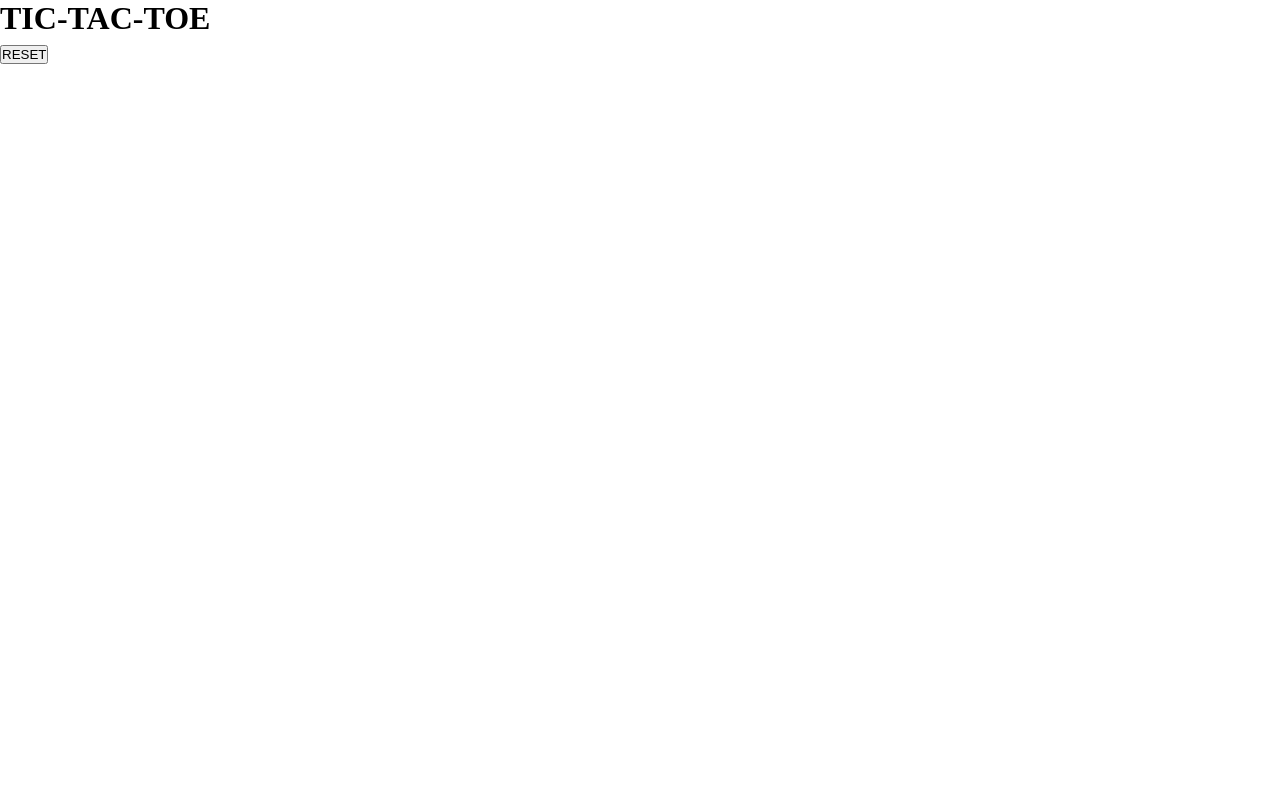
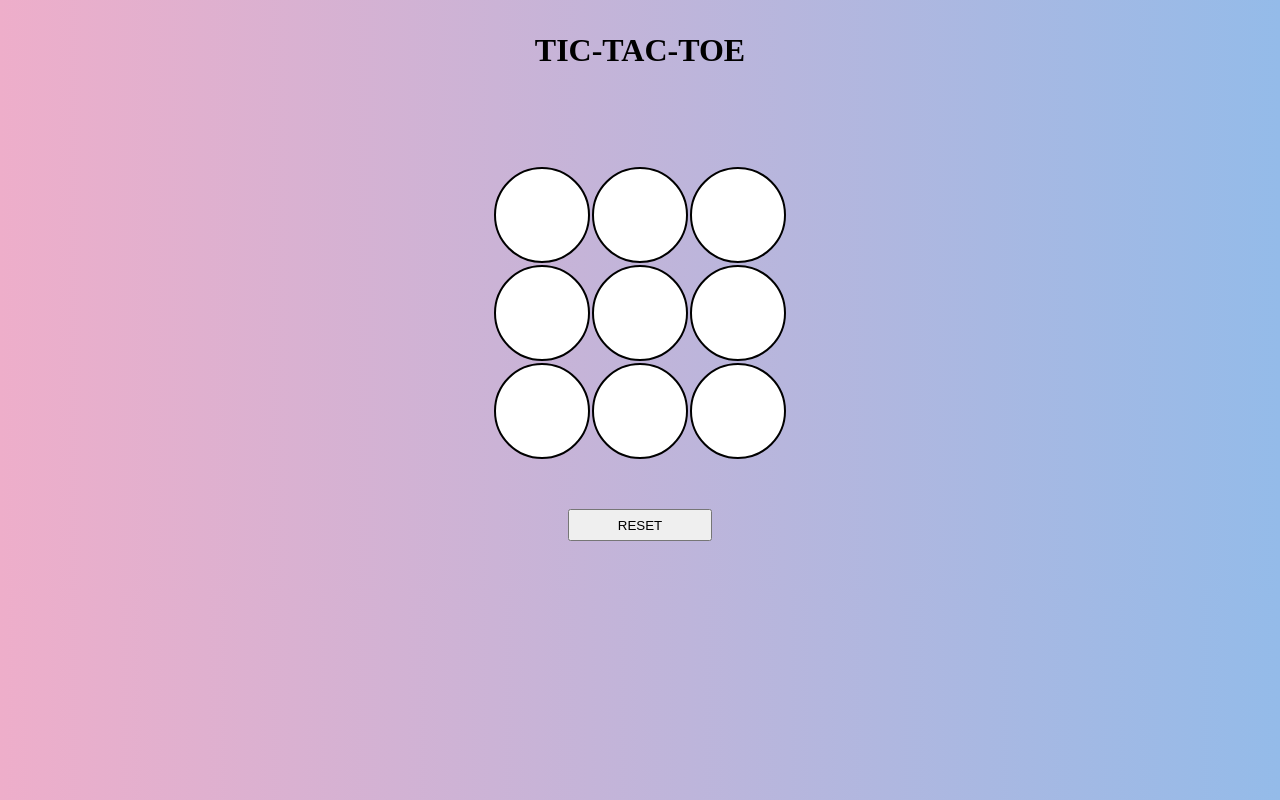
Before and after one commit to halakhellow/Tic-Tac-Toe, a plain HTML site: page index.html in a window 1280 px wide. Drawn offline with Linux system fonts and the light colour scheme.

Commit message:
add style

```diff
--- a/style.css
+++ b/style.css
@@ -5,3 +5,39 @@
     margin: 0;
     padding: 0;
 }
+
+body {
+    background: linear-gradient(90deg, rgba(238, 174, 202, 1) 0%, rgba(148, 187, 233, 1) 100%);
+}
+
+h1 {
+    text-align: center;
+    margin: 2rem 0 6rem;
+}
+
+.table {
+    margin: auto;
+}
+
+.cell {
+    cursor: pointer;
+    text-align: center;
+    width: 6rem;
+    height: 6rem;
+    border: 2px solid black;
+    border-radius: 50%;
+    background-color: white;
+    font-size: 4rem;
+}
+
+.cell:hover {
+    background-color: #cbffcd;
+}
+
+
+.btn {
+    width: 9rem;
+    height: 2rem;
+    display: block;
+    margin: 3rem auto;
+}
```
